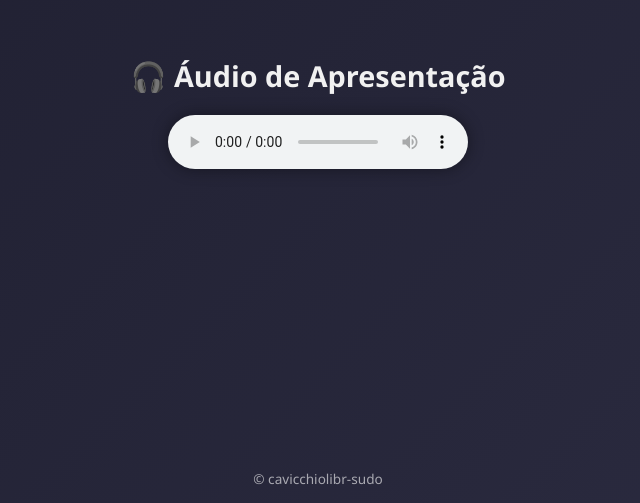
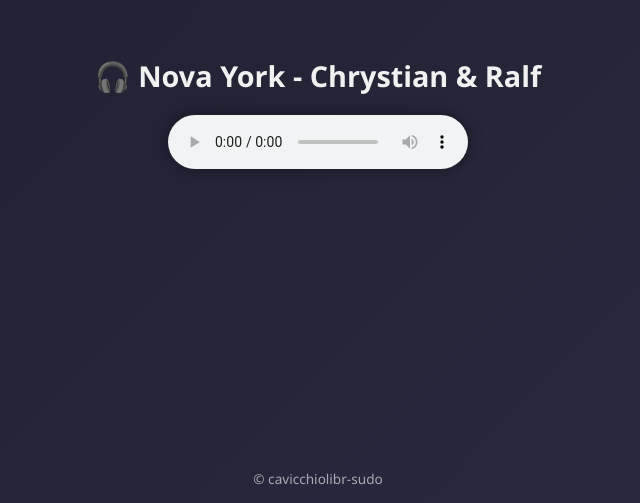
Before and after one commit to cavicchiolibr-sudo/newyork, a plain HTML site: page index.html in a window 1280 px wide. Shown: the part 297-800 px from the top of the page, without its empty margins (322-962 px from the left). Drawn offline with Linux system fonts and the light colour scheme.

Commit message:
Update index.html

```diff
--- a/index.html
+++ b/index.html
@@ -38,7 +38,7 @@
   </style>
 </head>
 <body>
-  <h1>🎧 Áudio de Apresentação</h1>
+  <h1>🎧 Nova York - Chrystian & Ralf </h1>
   <audio controls autoplay loop>
     <source src="newyork.mp3" type="audio/mpeg">
     Seu navegador não suporta o elemento de áudio.
```
